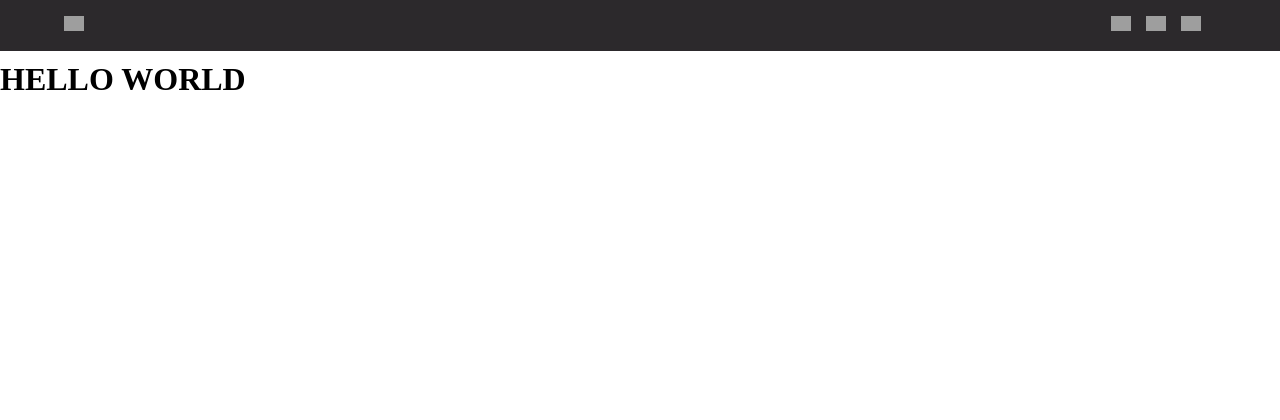
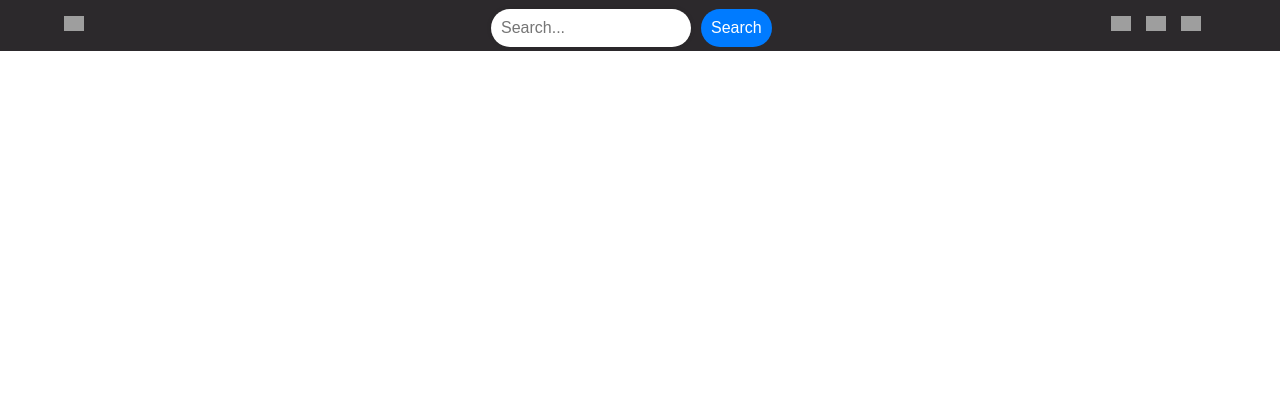
Before and after one commit to lucyscript/WebprojectDat310, a Flask app: page / in a window 1280 px wide. Shown: the top 420 px of the page. Run offline with Flask 3, Linux system fonts and the light colour scheme; grey boxes are pictures that could not be loaded.

Commit message:
searchbar in header

```diff
--- a/HTML/templates/base.html
+++ b/HTML/templates/base.html
@@ -10,6 +10,12 @@
 </head>
 <body>
     <header>
+        <div>
+            <form class="search-form" action="#" method="get">
+                <input type="search" name="search" placeholder="Search...">
+                <button type="submit">Search</button>
+            </form>
+         </div>
         <nav>
             <ul>
                 <li class="side_menu_button"><img src="https://uxwing.com/wp-content/themes/uxwing/download/web-app-development/hamburger-menu-icon.png" width="20px" onclick="side_menu_open()"></li>
--- a/HTML/templates/index.html
+++ b/HTML/templates/index.html
@@ -4,5 +4,5 @@
 {% endblock %}
 
 {% block content %}
-<h1>HELLO WORLD</h1>
+
 {% endblock %}
--- a/static/CSS/base.css
+++ b/static/CSS/base.css
@@ -68,3 +68,41 @@ nav .side_menu_button {
 	padding-top: 50px;
 	padding-left: 30px;
 }
+
+/* Style the search form */
+.search-form {
+	display: flex;
+	align-items: center;
+	margin-left: 491px;
+	margin-top: 9px;
+	z-index: 2; /* Add a higher z-index value to the search form */
+	position: relative; /* Add position relative to allow z-index to work */
+  }
+
+  /* Style the search input */
+  .search-form input[type="search"] {
+	padding: 10px;
+	border: none;
+	border-radius: 20px;
+	box-shadow: 0px 0px 5px rgba(0, 0, 0, 0.1);
+	font-size: 16px;
+	outline: none;
+	width: 200px;
+  }
+
+  /* Style the search button */
+  .search-form button[type="submit"] {
+	padding: 10px;
+	background-color: #007bff;
+	color: #fff;
+	border: none;
+	border-radius: 20px;
+	font-size: 16px;
+	cursor: pointer;
+	margin-left: 10px;
+  }
+
+  /* Style the search button on hover */
+  .search-form button[type="submit"]:hover {
+	background-color: #0062cc;
+  }
```
